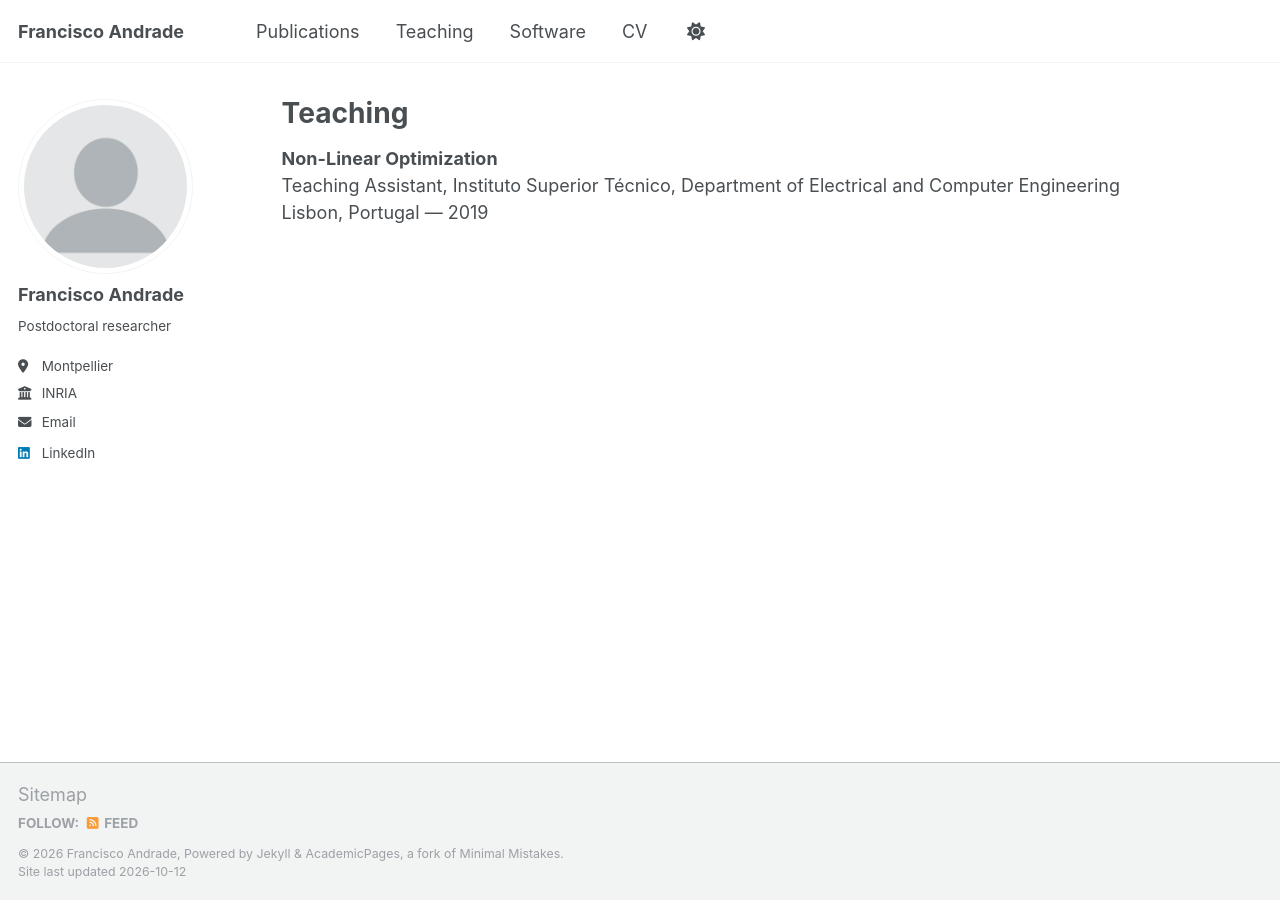
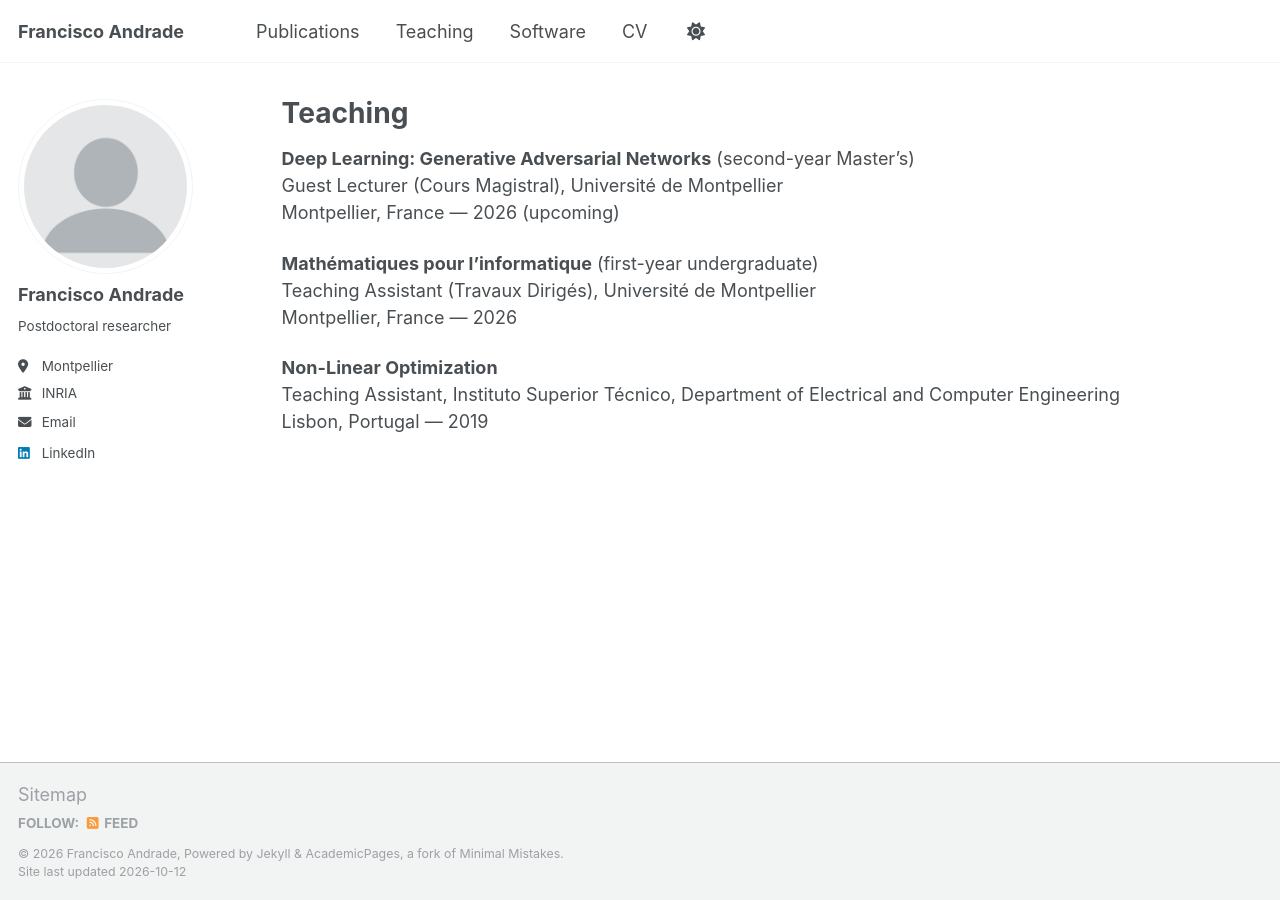
Before and after one commit to FranciscoAndrade90/FranciscoAndrade90.github.io, a Jekyll site: the page built from _pages/teaching.md, in a window 1280 px wide. Built offline with Jekyll 4.4.1, drawn with Linux system fonts in a browser that asks for light colours.

Commit message:
Update teaching.md

```diff
--- a/_pages/teaching.md
+++ b/_pages/teaching.md
@@ -5,6 +5,14 @@ permalink: /teaching/
 author_profile: true
 ---
 
+**Deep Learning: Generative Adversarial Networks** (second-year Master's)
+Guest Lecturer (Cours Magistral), Université de Montpellier
+Montpellier, France — 2026 (upcoming)
+
+**Mathématiques pour l'informatique** (first-year undergraduate)
+Teaching Assistant (Travaux Dirigés), Université de Montpellier
+Montpellier, France — 2026
+
 **Non-Linear Optimization**
 Teaching Assistant, Instituto Superior Técnico, Department of Electrical and Computer Engineering
 Lisbon, Portugal — 2019
```
